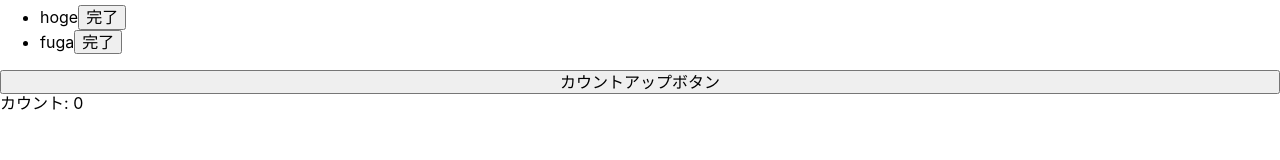
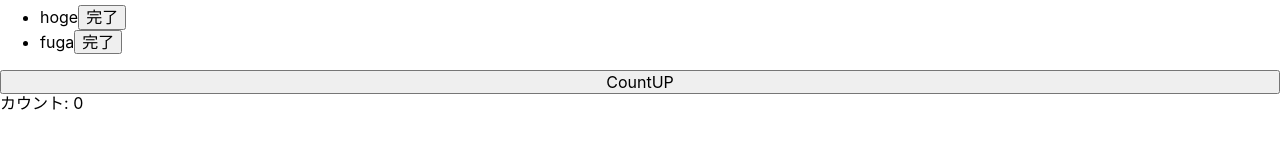
Before and after one commit to yohira0616/react-sandbox, a React (Create React App) app: page / in a window 1280 px wide. Shown: the part 127-287 px from the top of the page. Built offline with nearby package versions, Linux system fonts and the light colour scheme.

Commit message:
counterbuttonをそれっぽい書き方にする

```diff
--- a/src/CounterButton.tsx
+++ b/src/CounterButton.tsx
@@ -1,19 +1,14 @@
-import React, {Component} from 'react';
+import React from 'react';
 
 import store from './stores/CounterStore'
 
-export default class CounterButton extends Component {
+const CounterButton: React.FC<{}> = (props) => {
+  const onClick = () => {
+    store.dispatch({type: "INCREMENT"})
+  }
+  return (
+    <button onClick={onClick}>CountUP</button>
+  )
+}
 
-  constructor(props: any) {
-    super(props)
-  }
-
-  onClick() {
-    store.dispatch({type: 'INCREMENT'})
-  }
-
-  render() {
-    return <button onClick={this.onClick}>カウントアップボタン</button>
-  }
-
-}
+export default CounterButton
```
